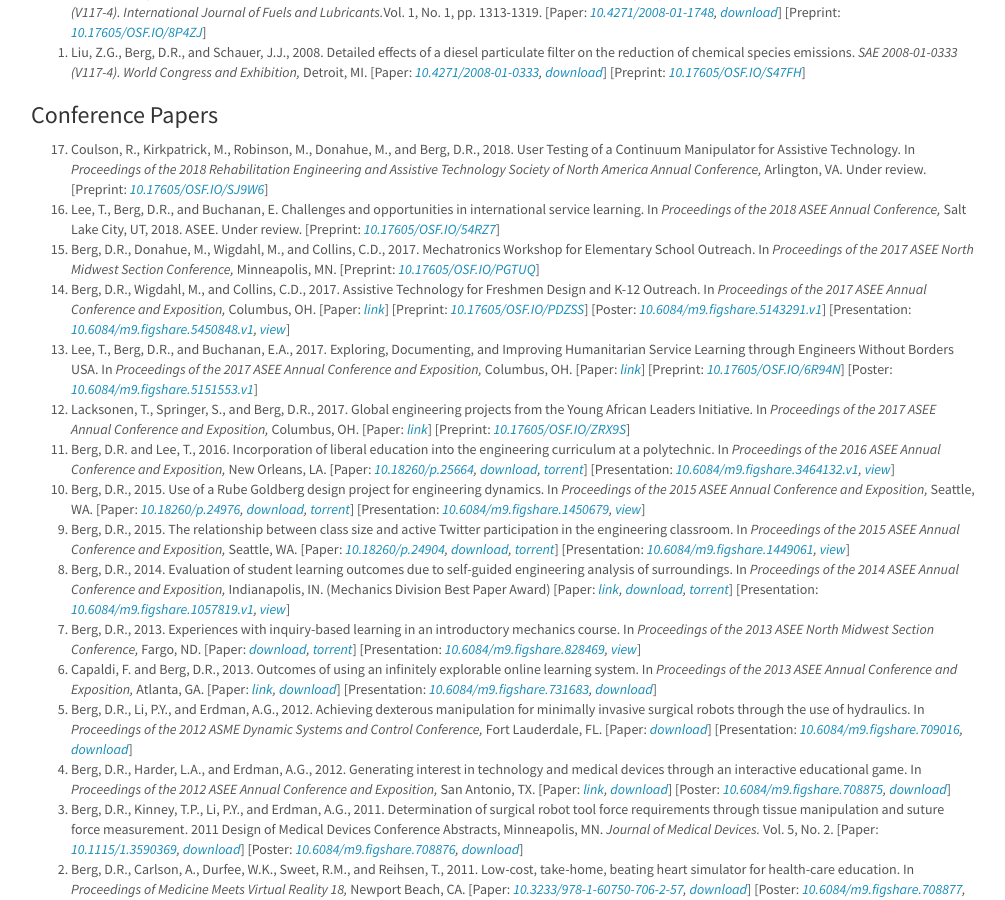
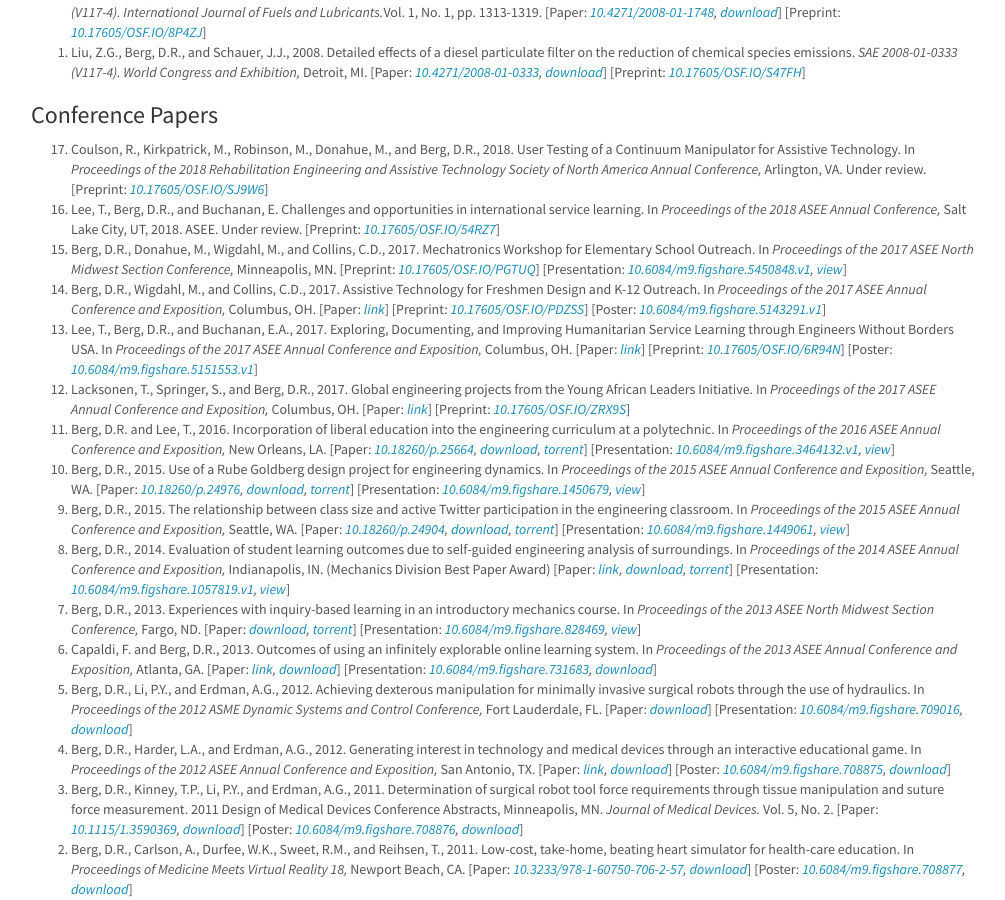
Before and after one commit to devinberg/devinberg.com, a Jekyll site: the page built from publications/index.md, in a window 1280 px wide and 900 px high, scrolled down 784 px. Shown: the whole window, without its empty margins (39-1044 px from the left). Built offline with Jekyll 4.4.1, drawn with Linux system fonts in a browser that asks for light colours; nearby versions of some CDN libraries; comment, search, counter and statistics services are not loaded.

Commit message:
put the link in the wrong spot

```diff
--- a/publications/index.md
+++ b/publications/index.md
@@ -43,9 +43,9 @@ Below are some of the papers and other artifacts I have published.
 
 	<li>Lee, T., Berg, D.R., and Buchanan, E. Challenges and opportunities in international service learning. In <i>Proceedings of the 2018 ASEE Annual Conference,</i> Salt Lake City, UT, 2018. ASEE. Under review. [Preprint: <i><a href="https://dx.doi.org/10.17605/OSF.IO/54RZ7">10.17605/OSF.IO/54RZ7</a></i>] <span data-badge-popover="right" data-badge-type="4" data-doi="10.17605/OSF.IO/54RZ7" data-hide-no-mentions="true" class="altmetric-embed"></span></li>
 
-	<li>Berg, D.R., Donahue, M., Wigdahl, M., and Collins, C.D., 2017. Mechatronics Workshop for Elementary School Outreach. In <i>Proceedings of the 2017 ASEE North Midwest Section Conference,</i> Minneapolis, MN. [Preprint: <i><a href="https://dx.doi.org/10.17605/OSF.IO/PGTUQ">10.17605/OSF.IO/PGTUQ</a></i>] <span data-badge-popover="right" data-badge-type="4" data-doi="10.17605/OSF.IO/PGTUQ" data-hide-no-mentions="true" class="altmetric-embed"></span></li>
+	<li>Berg, D.R., Donahue, M., Wigdahl, M., and Collins, C.D., 2017. Mechatronics Workshop for Elementary School Outreach. In <i>Proceedings of the 2017 ASEE North Midwest Section Conference,</i> Minneapolis, MN. [Preprint: <i><a href="https://dx.doi.org/10.17605/OSF.IO/PGTUQ">10.17605/OSF.IO/PGTUQ</a></i>] [Presentation: <i><a href="https://doi.org/10.6084/m9.figshare.5450848.v1">10.6084/m9.figshare.5450848.v1</a>, <a href="https://speakerdeck.com/devinberg/mechatronics-workshop-for-elementary-school-outreach">view</a></i>] <span data-badge-popover="right" data-badge-type="4" data-doi="10.17605/OSF.IO/PGTUQ" data-hide-no-mentions="true" class="altmetric-embed"></span></li>
 
-	<li>Berg, D.R., Wigdahl, M., and Collins, C.D., 2017. Assistive Technology for Freshmen Design and K-12 Outreach. In <i>Proceedings of the 2017 ASEE Annual Conference and Exposition,</i> Columbus, OH. [Paper: <i><a href="https://peer.asee.org/27916">link</a></i>] [Preprint: <i><a href="https://dx.doi.org/10.17605/OSF.IO/PDZSS">10.17605/OSF.IO/PDZSS</a></i>] [Poster: <i><a href="https://doi.org/10.6084/m9.figshare.5143291.v1">10.6084/m9.figshare.5143291.v1</a></i>] [Presentation: <i><a href="https://doi.org/10.6084/m9.figshare.5450848.v1">10.6084/m9.figshare.5450848.v1</a>, <a href="https://speakerdeck.com/devinberg/mechatronics-workshop-for-elementary-school-outreach">view</a></i>] <span data-badge-popover="right" data-badge-type="4" data-doi="10.17605/OSF.IO/PDZSS" data-hide-no-mentions="true" class="altmetric-embed"></span></li>
+	<li>Berg, D.R., Wigdahl, M., and Collins, C.D., 2017. Assistive Technology for Freshmen Design and K-12 Outreach. In <i>Proceedings of the 2017 ASEE Annual Conference and Exposition,</i> Columbus, OH. [Paper: <i><a href="https://peer.asee.org/27916">link</a></i>] [Preprint: <i><a href="https://dx.doi.org/10.17605/OSF.IO/PDZSS">10.17605/OSF.IO/PDZSS</a></i>] [Poster: <i><a href="https://doi.org/10.6084/m9.figshare.5143291.v1">10.6084/m9.figshare.5143291.v1</a></i>] <span data-badge-popover="right" data-badge-type="4" data-doi="10.17605/OSF.IO/PDZSS" data-hide-no-mentions="true" class="altmetric-embed"></span></li>
 
 	<li>Lee, T., Berg, D.R., and Buchanan, E.A., 2017. Exploring, Documenting, and Improving Humanitarian Service Learning through Engineers Without Borders USA. In <i>Proceedings of the 2017 ASEE Annual Conference and Exposition,</i> Columbus, OH. [Paper: <i><a href="https://peer.asee.org/27940">link</a></i>] [Preprint: <i><a href="https://dx.doi.org/10.17605/OSF.IO/6R94N">10.17605/OSF.IO/6R94N</a></i>] [Poster: <i><a href="https://doi.org/10.6084/m9.figshare.5151553.v1">10.6084/m9.figshare.5151553.v1</a></i>] <span data-badge-popover="right" data-badge-type="4" data-doi="10.17605/OSF.IO/6R94N" data-hide-no-mentions="true" class="altmetric-embed"></span></li>
 
```
